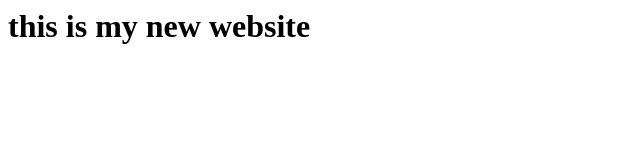
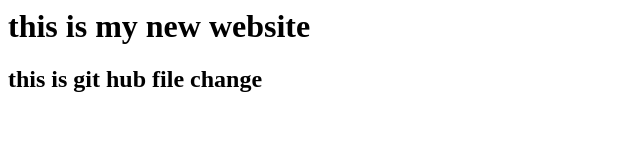
Before and after one commit to venkatgithu/venkatrepo, a plain HTML site: page index.html in a window 1280 px wide. Shown: the whole page, without its empty margins (0-640 px from the left). Drawn offline with Linux system fonts and the light colour scheme.

Commit message:
this  is a dev2 change

```diff
--- a/index.html
+++ b/index.html
@@ -1 +1,2 @@
 <h1> this is my new website</h1>
+<h2> this is git hub file change<h2>
```
